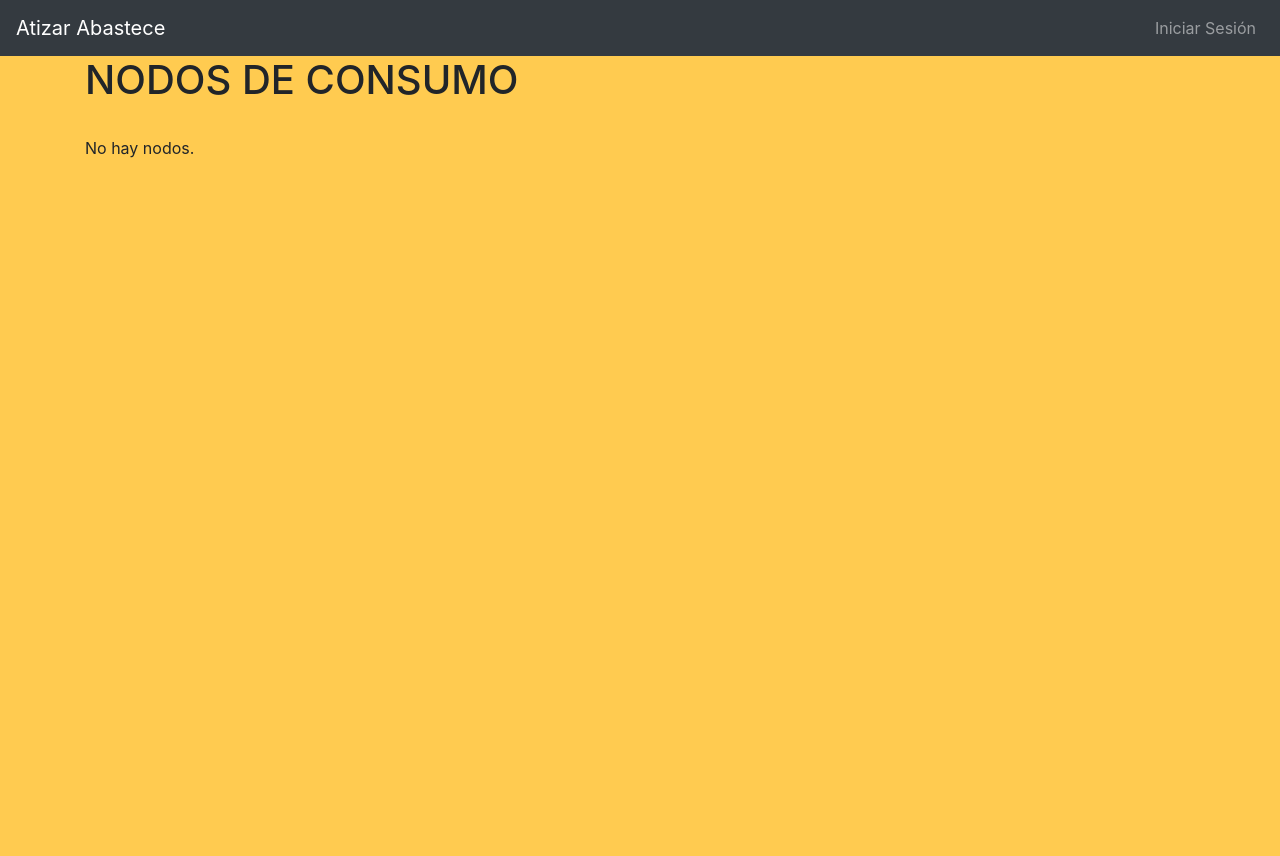
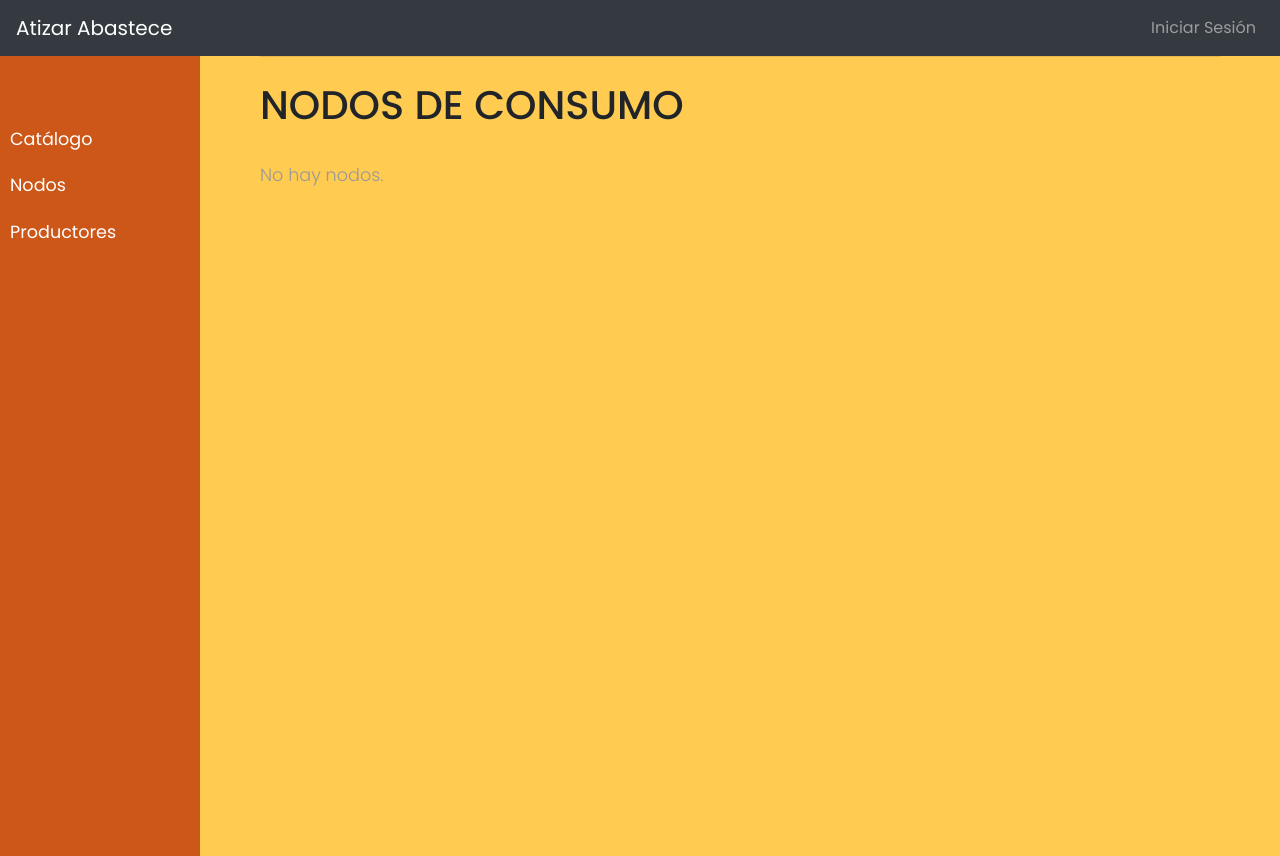
Before and after one commit to lembon/atizar, a Django app: page /nodos/ in a window 1280 px wide. Before the commit the page ends 158 px from the top, so only its background shows below. Run offline with Django 3.2, Linux system fonts and the light colour scheme; data that the repository does not hold is empty; some libraries are stand-ins or nearby versions.

Commit message:
Formato HTML

```diff
--- a/abastece/static/abastece/style.css
+++ b/abastece/static/abastece/style.css
@@ -1,9 +1,16 @@
+@import "https://fonts.googleapis.com/css?family=Poppins:300,400,500,600,700";
+
 body {
     background-color: #ffcb50;
+    font-family: 'Poppins', sans-serif;
 }
 
 table {
     background-color: #ffea77;
+    margin-top: 1rem;
+    /*display: block;*/
+    overflow-x: auto;
+    white-space: nowrap;
 }
 
 table, th {
@@ -18,6 +25,77 @@ tr.prod1 {
     background-color: #fffc77;
 }
 
+td.num {
+    text-align: center;
+    border: 1px solid #cc5718;
+}
+
 tbody.bordes, tr {
     border: 1px solid darkorange;
 }
+
+.wrapper {
+    display: flex;
+    width: 100%;
+    align-items: stretch;
+}
+
+p {
+    font-family: 'Poppins', sans-serif;
+    font-size: 1.1em;
+    font-weight: 300;
+    line-height: 1.7em;
+    color: #999;
+}
+
+a, a:hover, a:focus {
+    color: inherit;
+    text-decoration: none;
+    transition: all 0.3s;
+}
+
+#sidebar {
+    min-width: 200px;
+    max-width: 250px;
+    min-height: 100vh;
+    background: #cc5718;
+    color: #fff;
+    transition: all 0.3s;
+}
+
+#sidebar .sidebar-header {
+    padding: 20px;
+    background: #cc5718;
+}
+
+#sidebar ul.components {
+    padding: 20px 0;
+    border-bottom: 1px solid #cc5718;
+}
+
+#sidebar ul p {
+    color: #fff;
+    padding: 10px;
+}
+
+#sidebar ul li a {
+    padding: 10px;
+    font-size: 1.1em;
+    display: block;
+}
+
+#sidebar ul li a:hover {
+    color: #cc5718;
+    background: #fff;
+}
+
+#sidebar ul li.active > a, a[aria-expanded="true"] {
+    color: #fff;
+    background: #cc5718;
+}
+
+ul ul a {
+    font-size: 0.9em !important;
+    padding-left: 30px !important;
+    background: #cc5718;
+}
--- a/abastece/templates/abastece/base.html
+++ b/abastece/templates/abastece/base.html
@@ -7,11 +7,13 @@
     {% bootstrap_css %}
     {% load static %}
     <link href="{% static 'abastece/style.css' %}" rel="stylesheet" type="text/css">
+    <link href="https://cdn.jsdelivr.net/npm/bootstrap-icons@1.5.0/font/bootstrap-icons.css" rel="stylesheet">
     {% block styles %}{% endblock %}
 
 
 </head>
 <body>
+
 {% block header %}
 <nav class="navbar navbar-expand-sm navbar-dark bg-dark">
     <a class="navbar-brand" href="/">Atizar Abastece</a>
@@ -51,9 +53,42 @@
     </div>
 </nav>
 {% endblock %}
-<div class="container">
+<div class="wrapper">
 
-    {% block content %}{% endblock %}
+    <nav id="sidebar">
+        <div class="sidebar-header">
+
+        </div>
+        {% block sidebar %}
+        <ul class="list-unstyled components">
+            <li>
+                <a href="{% url 'Catálogo' %}">Catálogo</a>
+            </li>
+            <li>
+                <a href="{% url 'nodo-lista' %}">Nodos</a>
+            </li>
+            <li>
+                <a href="{% url 'productores-lista' %}">Productores</a>
+            </li>
+            {% if request.user.contacto.get_nodos_referente %}
+            <li>
+                <a href="{% url 'pedido-planilla' %}">Pedidos</a>
+            </li>
+            {% endif %}
+
+        </ul>
+        {% endblock %}
+    </nav>
+
+    <div class="container-fluid" id="content" name="content">
+        <div class="row justify-content-center">
+            <div class="col-11">
+                <hr class="mt-0 mb-4">
+                {% block content %}
+                {% endblock %}
+            </div>
+        </div>
+    </div>
 </div>
 {% bootstrap_javascript jquery='full' %}
 </body>
--- a/abastece/templates/abastece/catalogo.html
+++ b/abastece/templates/abastece/catalogo.html
@@ -3,9 +3,10 @@
 {% block content %}
 <main role="main">
     <h1>Catálogo de productos</h1>
-    <br>
     {% if variedades_en_ciclo %}
     <a href="/catalogo_pdf">Descargar</a>
+    <br>
+    <br>
     {% regroup variedades_en_ciclo by producto_variedad.producto.productor as variedades_x_productores %}
     {% for productor, variedades in variedades_x_productores %}
     <h3>{{ productor }}</h3>
```
Also changed, not shown: abastece/templates/abastece/pedido_planilla.html (+16 -13 lines). Lines whose indentation alone changed are shown as unchanged.
